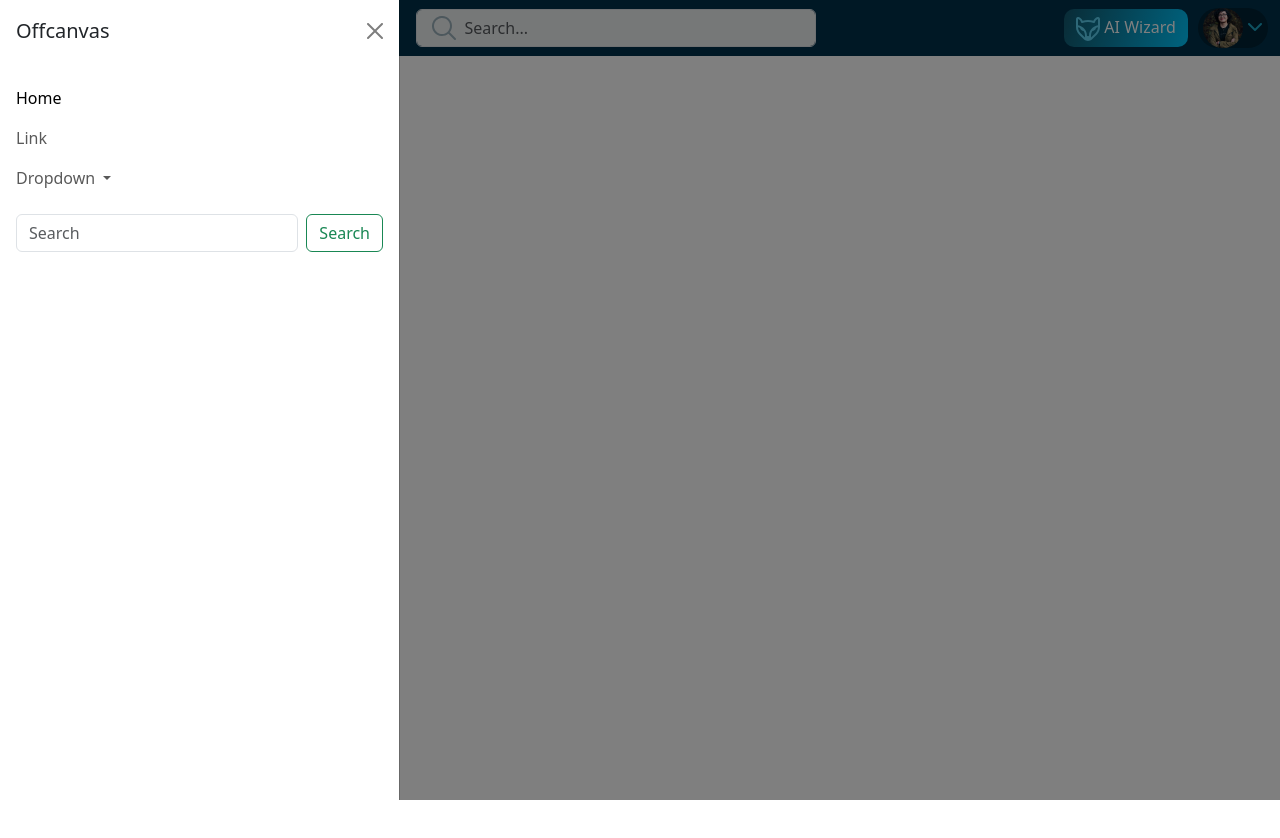
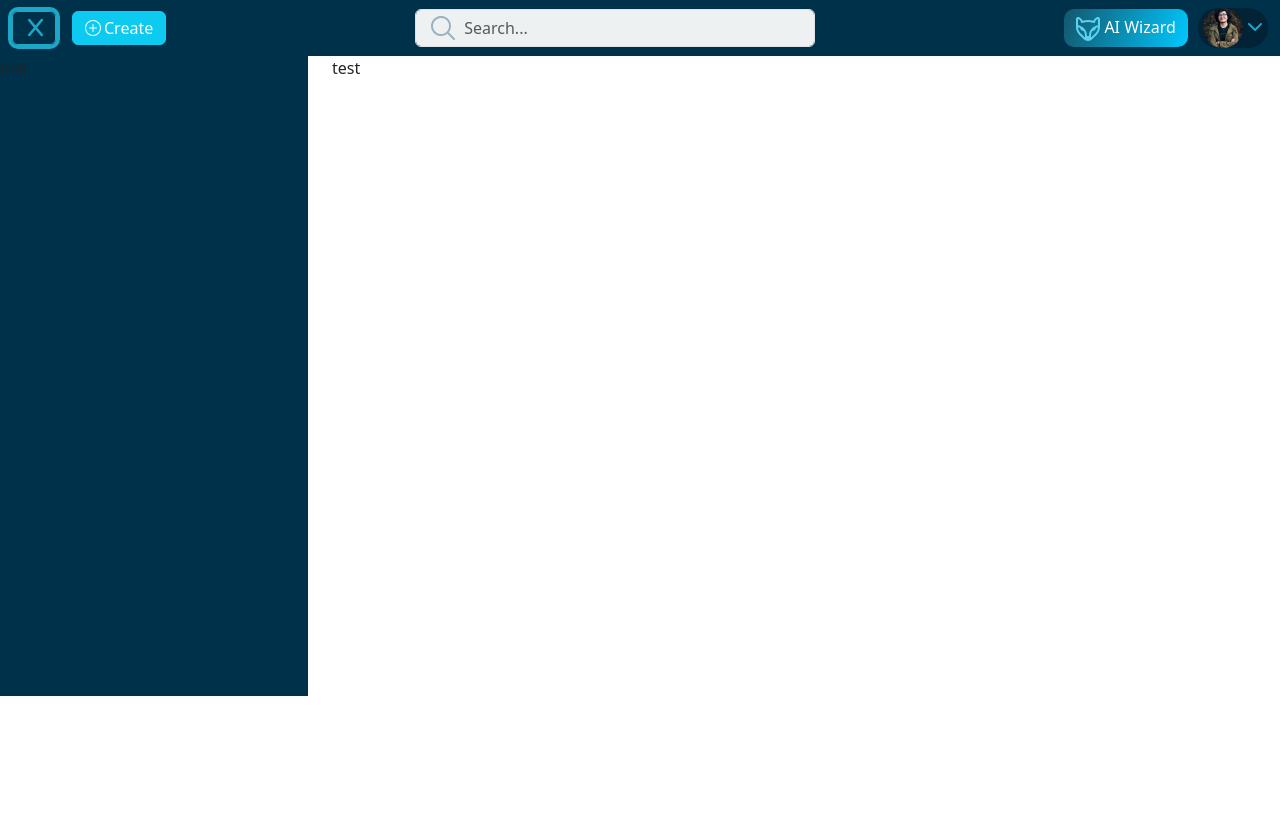
Before and after one commit to Mohamed-Ahmed10/boost_community, a plain HTML site: page index.html in a window 1280 px wide. Both pictures are taken after a click on the button 33 px from the left and 28 px from the top of the page. Shown: the top 838 px of the page. Before the commit the page ends 800 px from the top, so only its background shows below. Drawn offline with Linux system fonts and the light colour scheme.

Commit message:
End nav and start sidebar

```diff
--- a/index.html
+++ b/index.html
@@ -11,13 +11,12 @@
 </head>
 
 <body>
-    <nav class="navbar site_nav fixed-top">
+    <nav class="navbar site_nav">
         <div class="container-fluid">
-            <div class="d-flex">
-                <button class="navbar-toggler boost_primary border_primary me-3" type="button"
-                    data-bs-toggle="offcanvas" data-bs-target="#offcanvasNavbar" aria-controls="offcanvasNavbar"
-                    aria-label="Toggle navigation">
+            <div class="d-flex left">
+                <button id="toggler" class="navbar-toggler boost_primary border_primary me-3">
                     <i class="fa-solid fa-bars"></i>
+                    <i class="fa-solid fa-x hidden_icon"></i>
                 </button>
                 <button type="button" class="btn btn-info text-white">
                     <svg xmlns="http://www.w3.org/2000/svg" width="16" height="16" fill="currentColor"
@@ -34,7 +33,7 @@
             </div>
             <div class="d-flex align-items-center">
                 <div class="btn ai_btn">
-                    <img src="./images/ai_icon.svg" alt="Ai icon">
+                    <img src="./images/icons/ai_icon.svg" alt="Ai icon">
                     <span>AI Wizard</span>
                 </div>
                 <div class="dropdown d-flex">
@@ -49,44 +48,17 @@
                     </ul>
                 </div>
             </div>
-            <div class="offcanvas offcanvas-start" tabindex="-1" id="offcanvasNavbar"
-                aria-labelledby="offcanvasNavbarLabel">
-                <div class="offcanvas-header">
-                    <h5 class="offcanvas-title" id="offcanvasNavbarLabel">Offcanvas</h5>
-                    <button type="button" class="btn-close" data-bs-dismiss="offcanvas" aria-label="Close"></button>
-                </div>
-                <div class="offcanvas-body">
-                    <ul class="navbar-nav justify-content-end flex-grow-1 pe-3">
-                        <li class="nav-item">
-                            <a class="nav-link active" aria-current="page" href="#">Home</a>
-                        </li>
-                        <li class="nav-item">
-                            <a class="nav-link" href="#">Link</a>
-                        </li>
-                        <li class="nav-item dropdown">
-                            <a class="nav-link dropdown-toggle" href="#" role="button" data-bs-toggle="dropdown"
-                                aria-expanded="false">
-                                Dropdown
-                            </a>
-                            <ul class="dropdown-menu">
-                                <li><a class="dropdown-item" href="#">Action</a></li>
-                                <li><a class="dropdown-item" href="#">Another action</a></li>
-                                <li>
-                                    <hr class="dropdown-divider">
-                                </li>
-                                <li><a class="dropdown-item" href="#">Something else here</a></li>
-                            </ul>
-                        </li>
-                    </ul>
-                    <form class="d-flex mt-3" role="search">
-                        <input class="form-control me-2" type="search" placeholder="Search" aria-label="Search">
-                        <button class="btn btn-outline-success" type="submit">Search</button>
-                    </form>
-                </div>
-            </div>
+
         </div>
     </nav>
+    <div class="row m-0">
+        <div class="col-3 ps-0" id="sidebat_container">
+            <div id="side_content" class="sidebar">test</div>
+        </div>
+        <div class="col-9">test</div>
+    </div>
 
+    <script src="./js/main.js"></script>
     <script src="./js/bootstrap.bundle.min.js"></script>
 
 </body>
--- /dev/null
+++ b/js/main.js
@@ -0,0 +1,30 @@
+var toggler = document.getElementById('toggler'),
+    sideContent = document.getElementById("side_content");
+
+toggler.addEventListener('click', function () {
+    sideContent.classList.toggle('show')
+    if (this.children[1].classList.contains('hidden_icon')) {
+        this.children[1].classList.remove('hidden_icon')
+        this.children[0].classList.add('hidden_icon')
+        // this.children[1].style.display = 'initial'
+        // setTimeout(() => {
+        //     this.children[0].style.display = 'none'
+        // }, 800)
+    }
+    else {
+        this.children[0].classList.remove('hidden_icon')
+        this.children[1].classList.add('hidden_icon')
+
+        // this.children[0].style.display = 'initial'
+        // setTimeout(() => {
+        //     this.children[1].style.display = 'none';
+        // }, 800)
+    }
+    // sideContent.parentElement.classList.toggle('col-3')
+    // sideContent.parentElement.classList.toggle('col-1')
+})
+
+function hiddenHandler(index) {
+    this.children[index].style.display = 'none'
+
+}
--- a/scss/global/_global.scss
+++ b/scss/global/_global.scss
@@ -5,5 +5,4 @@
 
 .border_primary {
     border: 1px solid $primary_color;
-    padding: 4px 12px;
 }
--- a/scss/layout/_nav.scss
+++ b/scss/layout/_nav.scss
@@ -5,6 +5,30 @@ nav {
         @media (max-width:800px) {
             flex-direction: column;
             gap: 10px;
+        }
+    }
+
+    .left {
+        #toggler {
+            width: 44px;
+        }
+
+        button {
+            display: flex;
+            align-items: center;
+            gap: 3px;
+            padding: 4px 12px;
+
+            i {
+                transition: 1s all ease-in-out;
+
+                &.hidden_icon {
+                    opacity: 0;
+                    overflow: hidden;
+                    height: 0;
+                    width: 0;
+                }
+            }
         }
     }
 
@@ -21,7 +45,7 @@ nav {
             content: "";
             width: 10%;
             height: 100%;
-            background: url(../images/search.svg) no-repeat;
+            background: url(../images/icons/search.svg) no-repeat;
             color: $gray_color;
             position: absolute;
             top: 18%;
--- /dev/null
+++ b/scss/layout/_sidebar.scss
@@ -0,0 +1,16 @@
+.sidebar {
+    background-color: $nav_bg;
+    z-index: 5;
+    height: 80vh;
+    top: 55px;
+    left: 0;
+    width: 0;
+    overflow: hidden;
+    transition: .3s all ease-in-out;
+    opacity: 0;
+
+    &.show {
+        opacity: 1;
+        width: 100%;
+    }
+}
--- a/scss/style.scss
+++ b/scss/style.scss
@@ -1,3 +1,13 @@
 @import "./helpers/colors";
 @import "./global/global";
-@import "./layout/nav"
+
+
+
+// Layout
+@import "./layout/sidebar";
+@import "./layout/nav";
+
+
+body {
+    height: 5000px;
+}
```
Also changed, not shown: css/style.css, images/backgrounds/background.png (added), images/icons/Vector (1).svg (renamed from images/Vector (1).svg), images/icons/Vector (2).svg (renamed from images/Vector (2).svg), images/icons/Vector (3).svg (renamed from images/Vector (3).svg), images/icons/Vector (4).svg (renamed from images/Vector (4).svg), images/icons/Vector.svg (renamed from images/Vector.svg), images/icons/ai_icon.svg (renamed from images/ai_icon.svg), images/icons/search.svg (renamed from images/search.svg), 1 other file.
